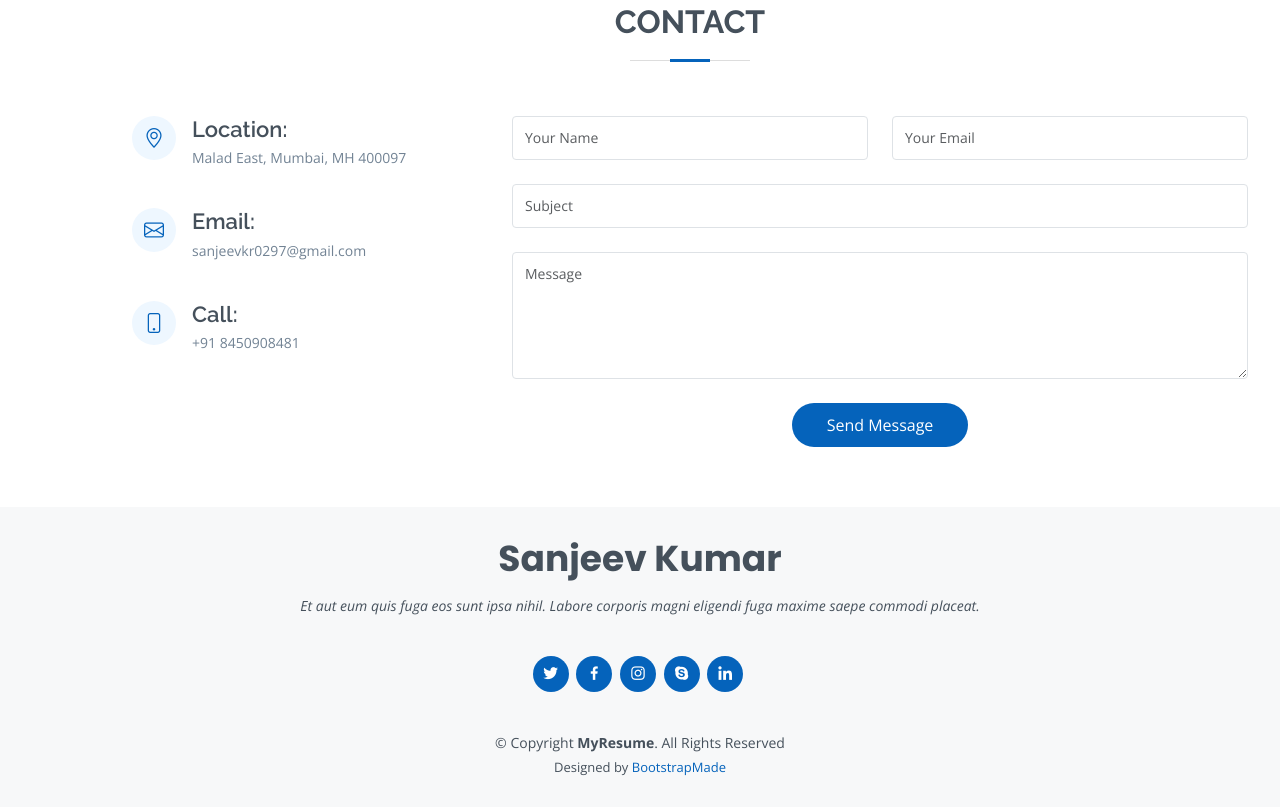
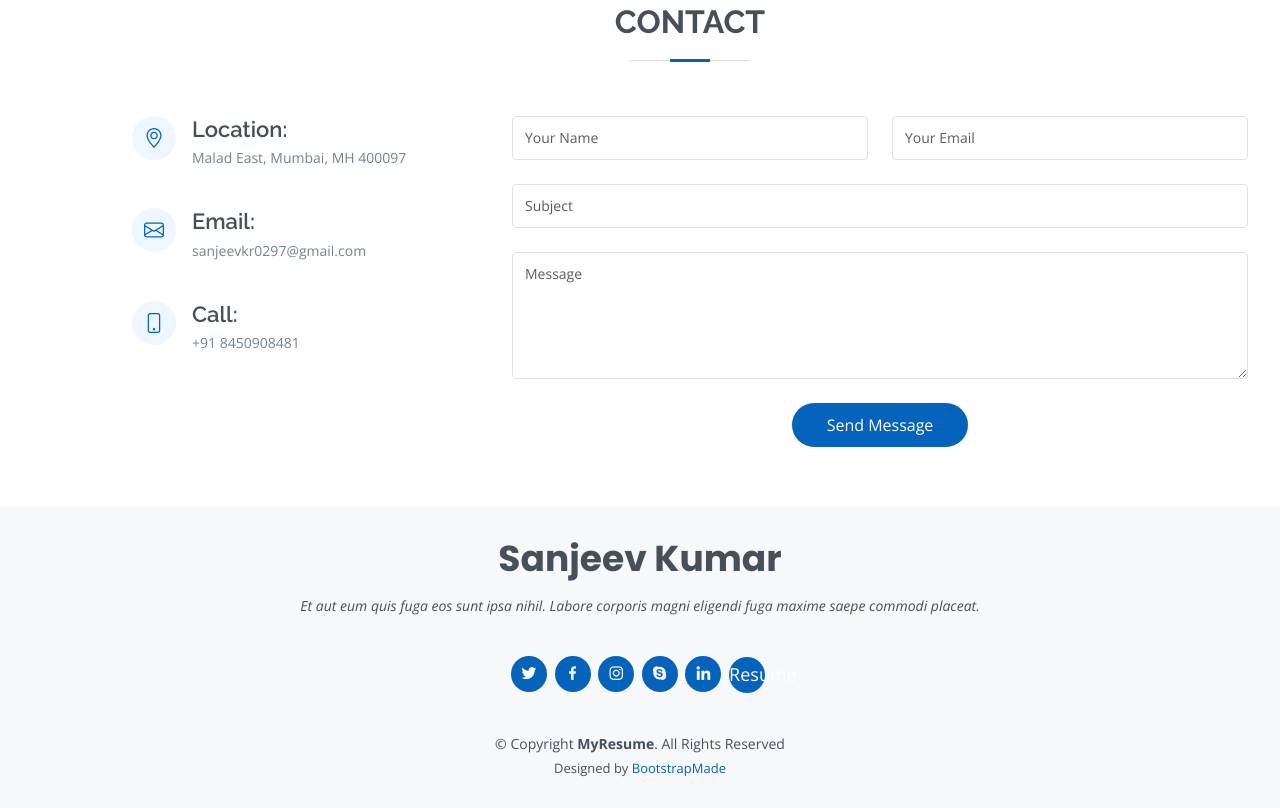
Before and after one commit to sanjeevkr1997/sanjeev.github.io, a plain HTML site: page index.html in a window 1280 px wide. Shown: the part 6454-7262 px from the top of the page. Drawn offline with nearby package versions, Linux system fonts and the light colour scheme.

Commit message:
Update index.html

```diff
--- a/index.html
+++ b/index.html
@@ -710,6 +710,8 @@
         <a href="#" class="instagram"><i class="bx bxl-instagram"></i></a>
         <a href="#" class="google-plus"><i class="bx bxl-skype"></i></a>
         <a href="#" class="linkedin"><i class="bx bxl-linkedin"></i></a>
+        <a href="./sanjeev_new.pdf" download>Resume</a>
+
       </div>
       <div class="copyright">
         &copy; Copyright <strong><span>MyResume</span></strong>. All Rights Reserved
```
